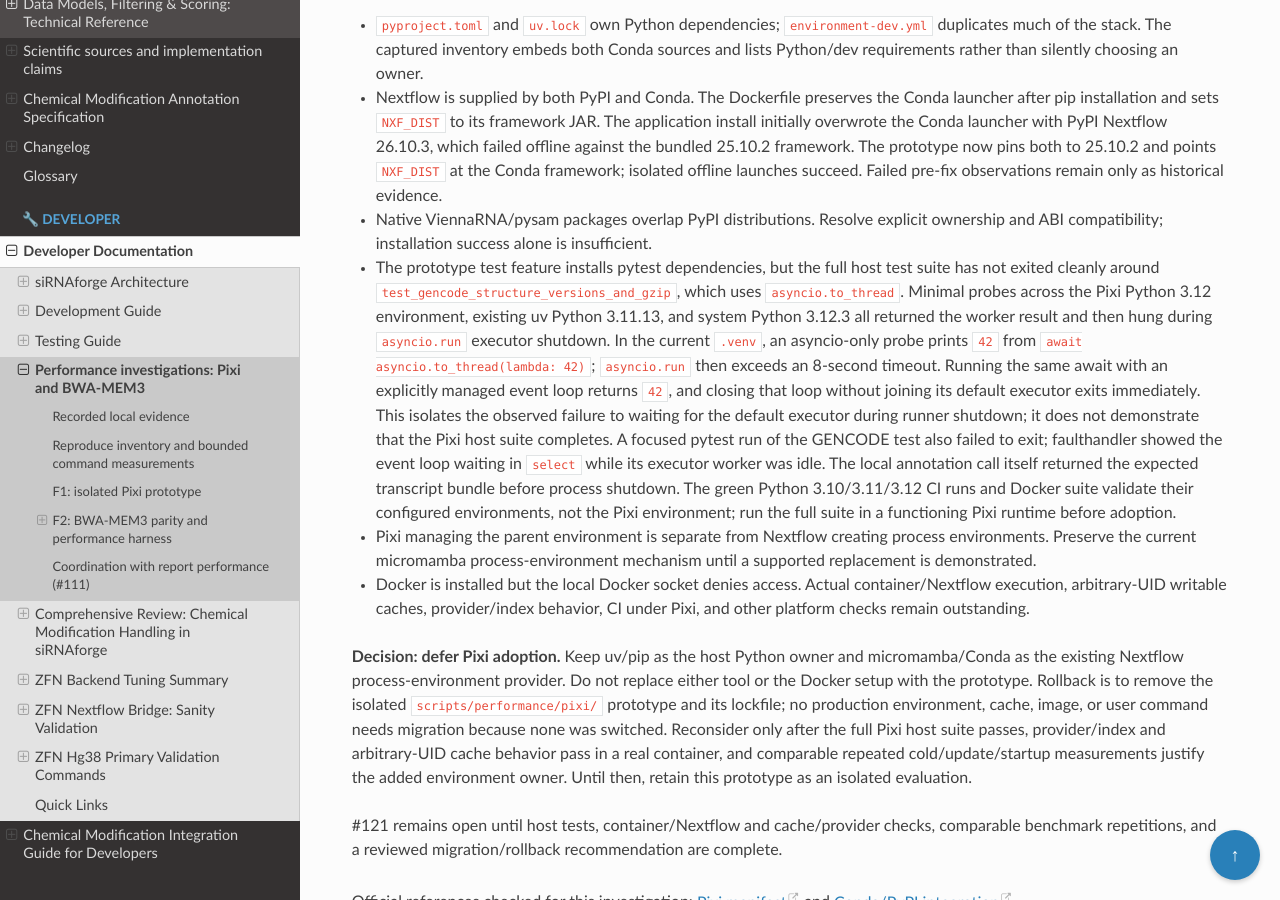
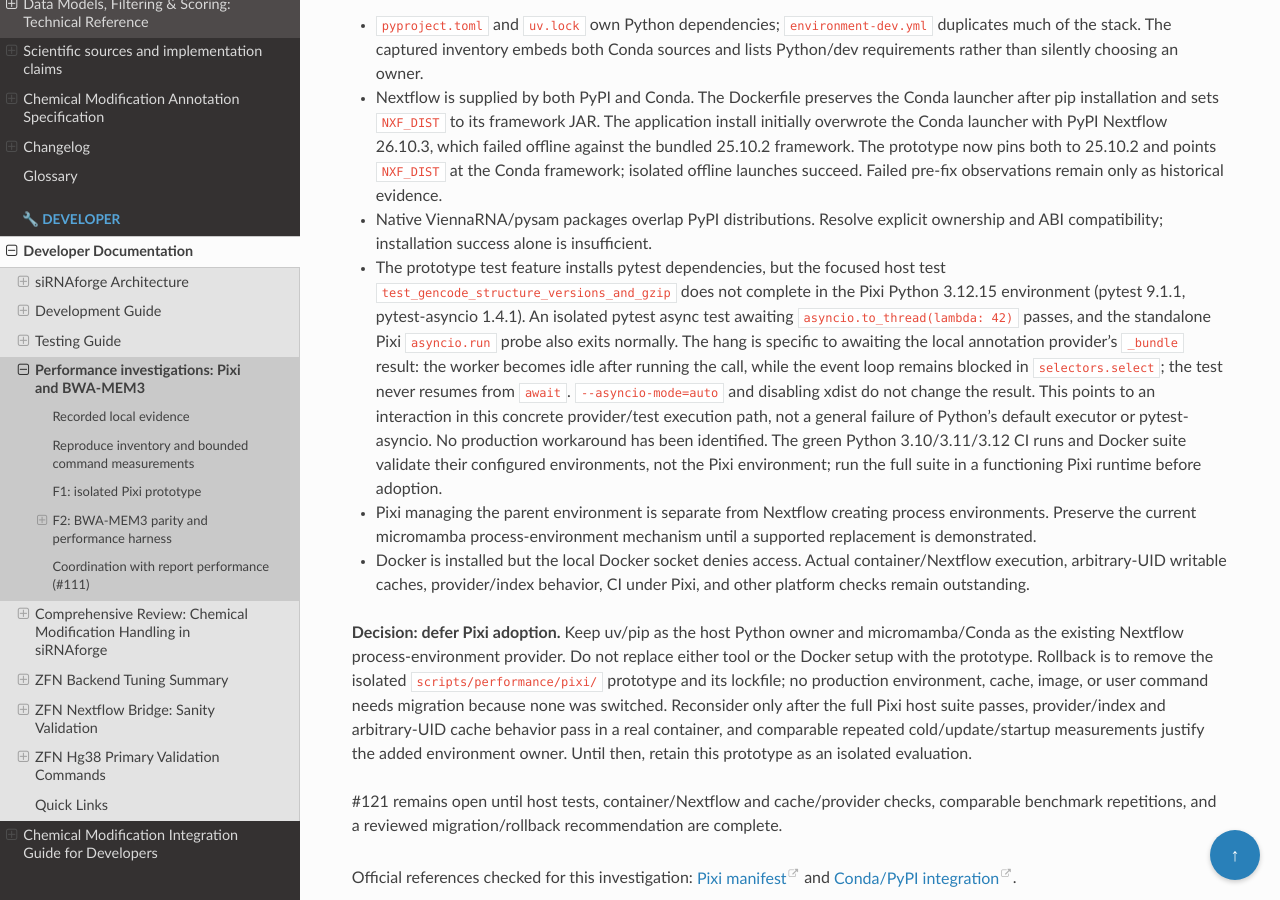
Before and after one commit to Austin-s-h/sirnaforge, a Sphinx documentation site: the page built from docs/developer/performance_review.md, in a window 1280 px wide and 900 px high, scrolled down 2382 px. Built offline with Sphinx 7.4.7 and the Read the Docs theme 3.1.0, drawn with Linux system fonts in a browser that asks for light colours.

Commit message:
Clarify Pixi async provider test hang evidence

```diff
--- a/docs/developer/performance_review.md
+++ b/docs/developer/performance_review.md
@@ -119,24 +119,20 @@
   remain only as historical evidence.
 - Native ViennaRNA/pysam packages overlap PyPI distributions. Resolve explicit
   ownership and ABI compatibility; installation success alone is insufficient.
-- The prototype test feature installs pytest dependencies, but the full host
-  test suite has not exited cleanly around
-  `test_gencode_structure_versions_and_gzip`, which uses `asyncio.to_thread`.
-  Minimal probes across the Pixi Python 3.12 environment, existing uv Python
-  3.11.13, and system Python 3.12.3 all returned the worker result and then
-  hung during `asyncio.run` executor shutdown. In the current `.venv`, an
-  asyncio-only probe prints `42` from `await asyncio.to_thread(lambda: 42)`;
-  `asyncio.run` then exceeds an 8-second timeout. Running the same await with
-  an explicitly managed event loop returns `42`, and closing that loop without
-  joining its default executor exits immediately. This isolates the observed
-  failure to waiting for the default executor during runner shutdown; it does
-  not demonstrate that the Pixi host suite completes. A focused pytest run of
-  the GENCODE test also failed to exit; faulthandler showed the event loop
-  waiting in `select` while its executor worker was idle. The local annotation
-  call itself returned the expected transcript bundle before process shutdown.
-  The green Python 3.10/3.11/3.12 CI runs and Docker suite validate their
-  configured environments, not the Pixi environment; run the full suite in a
-  functioning Pixi runtime before adoption.
+- The prototype test feature installs pytest dependencies, but the focused host
+  test `test_gencode_structure_versions_and_gzip` does not complete in the Pixi
+  Python 3.12.15 environment (pytest 9.1.1, pytest-asyncio 1.4.1). An isolated
+  pytest async test awaiting `asyncio.to_thread(lambda: 42)` passes, and the
+  standalone Pixi `asyncio.run` probe also exits normally. The hang is specific
+  to awaiting the local annotation provider's `_bundle` result: the worker
+  becomes idle after running the call, while the event loop remains blocked in
+  `selectors.select`; the test never resumes from `await`. `--asyncio-mode=auto`
+  and disabling xdist do not change the result. This points to an interaction
+  in this concrete provider/test execution path, not a general failure of
+  Python's default executor or pytest-asyncio. No production workaround has
+  been identified. The green Python 3.10/3.11/3.12 CI runs and Docker suite
+  validate their configured environments, not the Pixi environment; run the
+  full suite in a functioning Pixi runtime before adoption.
 - Pixi managing the parent environment is separate from Nextflow creating
   process environments. Preserve the current micromamba process-environment
   mechanism until a supported replacement is demonstrated.
```
